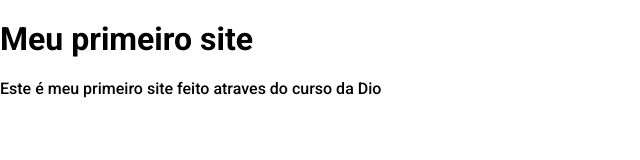
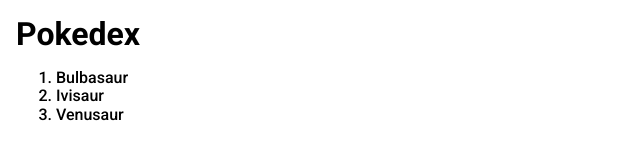
Before and after one commit to jaelsonfreitas/modulo-primeiras-paginas-interativas-com-JS-Dio, a plain HTML site: page Criando-um-Projeto-com-HTML-CSS para-Listagem-de-Pokémon/index.html in a window 1280 px wide. Shown: the whole page, without its empty margins (0-640 px from the left). Drawn offline with nearby package versions, Linux system fonts and the light colour scheme.

Commit message:
initial content and configuring class

```diff
--- a/Criando-um-Projeto-com-HTML-CSS para-Listagem-de-Pokémon/assets/css/global.css
+++ b/Criando-um-Projeto-com-HTML-CSS para-Listagem-de-Pokémon/assets/css/global.css
@@ -3,3 +3,10 @@
     font-family: 'Inter', sans-serif;
     font-family: 'Roboto', sans-serif;
 }
+.content {
+    padding: 1rem;
+}
+
+.content h1 {
+    margin: 0;
+}
--- a/Criando-um-Projeto-com-HTML-CSS para-Listagem-de-Pokémon/index.html
+++ b/Criando-um-Projeto-com-HTML-CSS para-Listagem-de-Pokémon/index.html
@@ -15,8 +15,21 @@
     <link rel="stylesheet" href="/assets/css/global.css">
 </head>
 <body>
-    <h1>Meu primeiro site</h1>
-    <p>Este é meu primeiro site feito atraves do curso da Dio</p>
+    <section class="content">
+        <h1>Pokedex</h1>
+
+        <ol>
+            <li>
+                Bulbasaur
+            </li>
+            <li>
+                Ivisaur
+            </li>
+            <li>
+                Venusaur
+            </li>
+        </ol>
+    </section>
 
     <script src="/assets/js/main.js"></script>
 </body>
```
